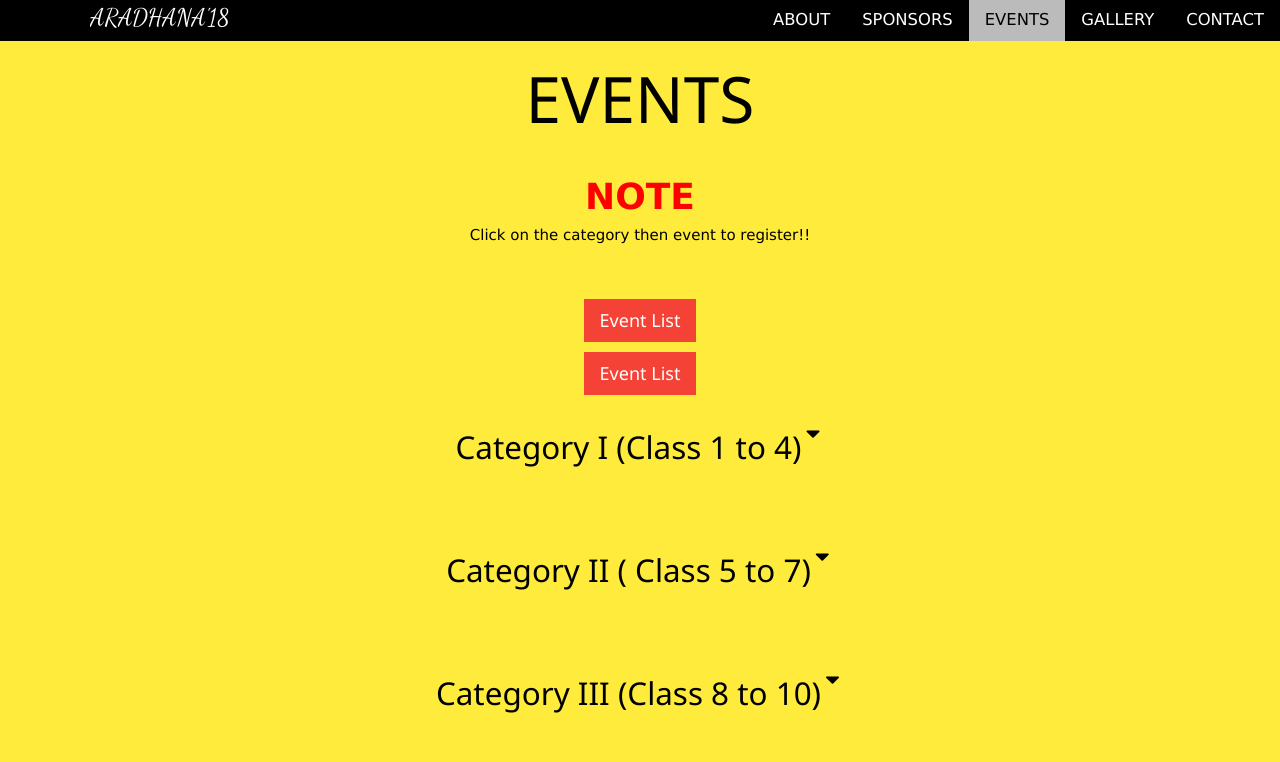
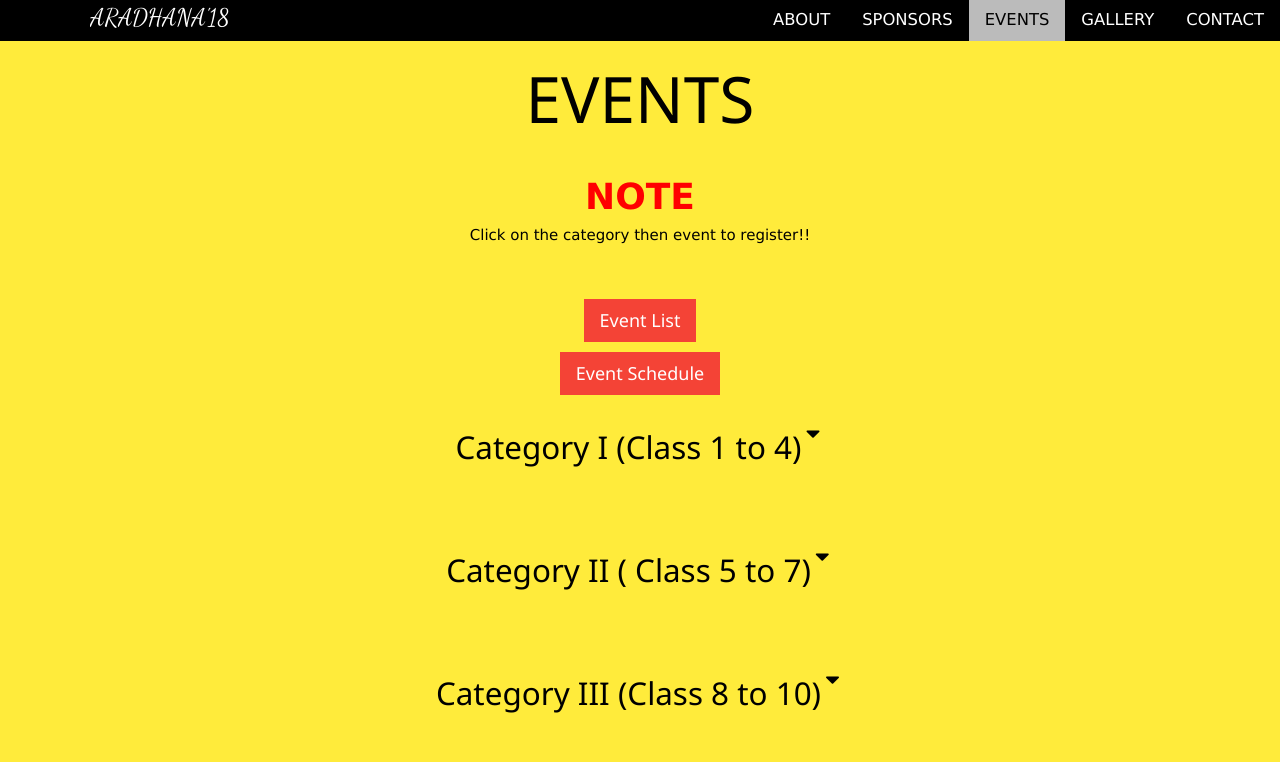
Before and after one commit to aradhana18/aradhana18, a plain HTML site: page events.html in a window 1280 px wide. Shown: the top 762 px of the page. Drawn offline with nearby package versions, Linux system fonts and the light colour scheme.

Commit message:
Update events.html

```diff
--- a/events.html
+++ b/events.html
@@ -59,7 +59,7 @@
 				<div style="padding: 10px;"></div>
 				<h6 class="w3-center w3-large"><a href="https://aradhana18.github.io/aradhana18/Aradhana18_events_list.pdf" class="w3-btn w3-red">Event List</a></h6>
 				<h6 class="w3-center w3-large"><a href="https://aradhana18.github.io/aradhana18/Aradhana18_events_schedule.pdf
-" class="w3-btn w3-red">Event List</a></h6>
+" class="w3-btn w3-red">Event Schedule</a></h6>
 				<div class="w3-container w3-center" style="padding: 0px!important;">
 					<div class="w3-bar w3-button " onclick="acc('1')">
 						<h1 class="w3-jumbo w3-bar-item cat"  style="padding: 0px!important;">Category I (Class 1 to 4) </h1>
```
